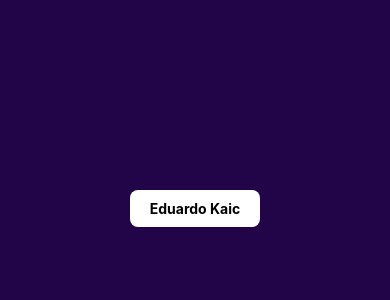
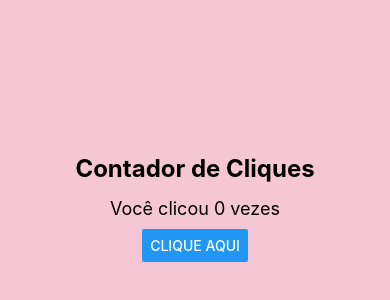
Before and after one commit to Kirito-Senpai9/AplicativoTeste, a React Native app: screen / in a window 390 px wide. Shown: the part 214-514 px from the top of the page. Built offline with nearby package versions, Linux system fonts and the light colour scheme.

Commit message:
contador de cliques

```diff
--- a/App.js
+++ b/App.js
@@ -1,69 +1,39 @@
 import { StatusBar } from 'expo-status-bar';
-import { StyleSheet, Text, View, TouchableWithoutFeedback, Animated } from 'react-native';
-import { useRef } from 'react';
+import { StyleSheet, Text, View, Button } from 'react-native';
+import React, { useState } from 'react';
 
-/**
- * Componente principal do aplicativo.
- * Exibe um botão animado com o nome do usuário e a barra de status.
- */
 export default function App() {
-  // Valor animado responsável pela escala do botão
-  const scaleAnim = useRef(new Animated.Value(1)).current;
-
-  // Reduz levemente o botão quando pressionado
-  const handlePressIn = () => {
-    Animated.spring(scaleAnim, {
-      toValue: 0.9,
-      useNativeDriver: true,
-    }).start();
-  };
-
-  // Retorna o botão ao tamanho original ao soltar
-  const handlePressOut = () => {
-    Animated.spring(scaleAnim, {
-      toValue: 1,
-      friction: 3,
-      useNativeDriver: true,
-    }).start();
-  };
+  const [contador, setContador] = useState(0);
 
   return (
     <View style={styles.container}>
-      {/* Botão animado que envolve o nome "Eduardo Kaic" */}
-      <TouchableWithoutFeedback
-        onPressIn={handlePressIn}
-        onPressOut={handlePressOut}
-      >
-        <Animated.View
-          style={[styles.button, { transform: [{ scale: scaleAnim }] }]}
-        >
-          <Text style={styles.buttonText}>Eduardo Kaic</Text>
-        </Animated.View>
-      </TouchableWithoutFeedback>
+      <Text style={styles.titulo}>Contador de Cliques</Text>
+      <Text style={styles.numero}>Você clicou {contador} vezes</Text>
+
+      <Button
+        title="Clique aqui"
+        onPress={() => setContador(contador + 1)}
+      />
+
       <StatusBar style="auto" />
     </View>
   );
 }
 
-// Estilos usados em todo o aplicativo
 const styles = StyleSheet.create({
   container: {
     flex: 1,
-    backgroundColor: '#220549ff',
+    backgroundColor: '#f5c7d5ff',
     alignItems: 'center',
     justifyContent: 'center',
   },
-  // Estilo do botão animado
-  button: {
-    backgroundColor: '#fff',
-    paddingHorizontal: 20,
-    paddingVertical: 10,
-    borderRadius: 8,
-    elevation: 3,
+  titulo: {
+    fontSize: 24,
+    fontWeight: 'bold',
+    marginBottom: 15,
   },
-  // Estilo do texto dentro do botão
-  buttonText: {
-    color: '#000',
-    fontWeight: 'bold',
+  numero: {
+    fontSize: 18,
+    marginBottom: 10,
   },
 });
```
